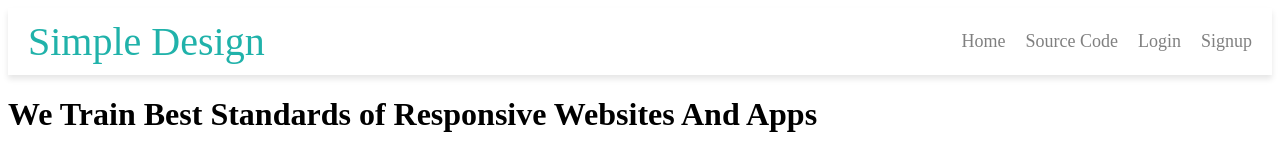
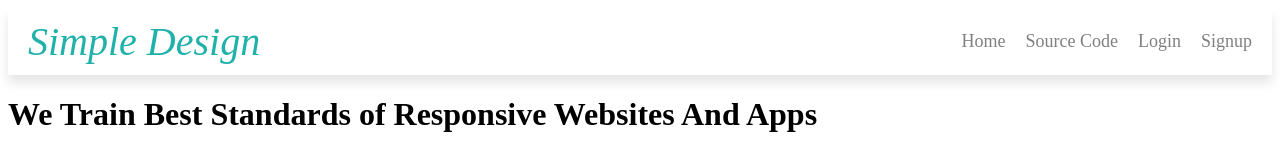
Before and after one commit to HikmaAnwar/simple-react-design, a React (Create React App) app: page / in a window 1280 px wide. Shown: the top 155 px of the page. Built offline with nearby package versions, Linux system fonts and the light colour scheme.

Commit message:
fix: minor change

```diff
--- a/src/allStylesAndComponents/nav.module.css
+++ b/src/allStylesAndComponents/nav.module.css
@@ -5,13 +5,14 @@
     background-color: white;
     padding: 10px 20px;
     color: white;
-    box-shadow: 0 4px 6px rgba(0, 0, 0, 0.1);
+    box-shadow: 0 8px 10px rgba(0, 0, 0, 0.1);
 }
 
 .navbarBrand a {
     color: lightseagreen;
     text-decoration:none;
     font-size: 40px;
+    font-style:oblique;
 }
 
 .navbarLinks {
```
